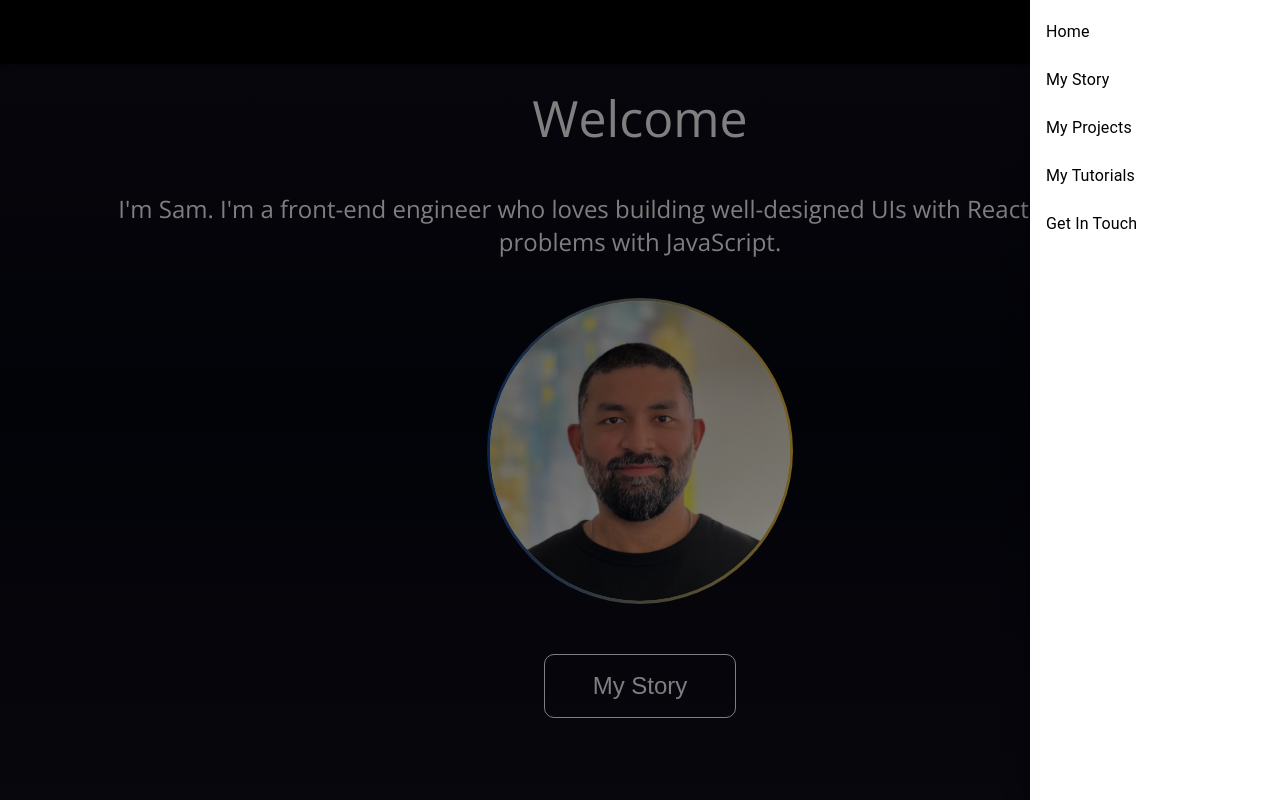
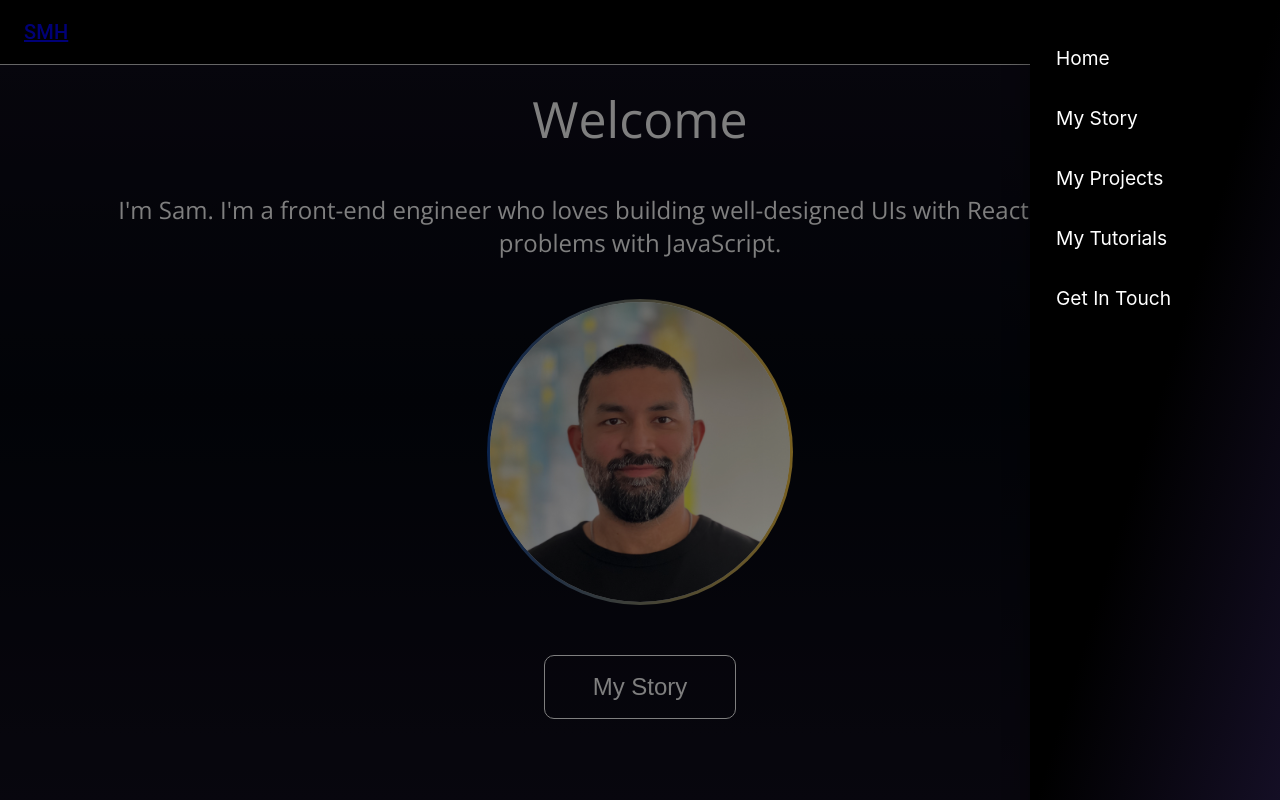
Before and after one commit to Sam-Haider/sam-haider.github.io, a React (Create React App) app: page / in a window 1280 px wide. Both pictures are taken after a click on the button 1236 px from the left and 32 px from the top of the page. Built offline with nearby package versions, Linux system fonts and the light colour scheme.

Commit message:
Add styles to nav menu

```diff
--- a/src/App.js
+++ b/src/App.js
@@ -1,4 +1,4 @@
-import React from "react";
+import React, { useState } from "react";
 import { BrowserRouter as Router, Route, Routes, Link } from "react-router-dom";
 import Home from "./components/Home";
 import MyStory from "./components/MyStory";
@@ -6,7 +6,6 @@ import MyProjects from "./components/MyProjects";
 import MyTutorials from "./components/MyTutorials";
 import Contact from "./components/Contact";
 import "./App.css";
-import { useState } from "react";
 import {
   AppBar,
   Toolbar,
@@ -19,7 +18,36 @@ import {
   Box,
 } from "@mui/material";
 import { Menu } from "@mui/icons-material";
-import "./App.css";
+import { styled } from "@mui/material/styles";
+
+const StyledAppBar = styled(AppBar)({
+  backgroundColor: "#333",
+  boxShadow: "none",
+  borderBottom: "1px solid #ccc",
+});
+
+const StyledToolbar = styled(Toolbar)({
+  display: "flex",
+  justifyContent: "space-between",
+});
+
+const StyledDrawer = styled(Drawer)({
+  "& .MuiDrawer-paper": {
+    background: "linear-gradient(to bottom right, #000000, #000000, #150f26)",
+    color: "#fff",
+    paddingTop: "20px",
+  },
+});
+
+const StyledLink = styled(Link)({
+  color: "#fff",
+  textDecoration: "none",
+  fontSize: "1.2rem",
+  padding: "10px",
+  "&:hover": {
+    textDecoration: "underline",
+  },
+});
 
 function App() {
   const [menuOpen, setMenuOpen] = useState(false);
@@ -29,50 +57,50 @@ function App() {
   return (
     <div className="App">
       <Router>
-        <AppBar position="static">
-          <Toolbar>
-            {/* <Typography variant="h6" component={Link} to="/">
+        <StyledAppBar position="static">
+          <StyledToolbar>
+            <Typography variant="h6" component={Link} to="/">
               SMH
-            </Typography> */}
-            <Box sx={{ flexGrow: 1 }} />
+            </Typography>
             <IconButton color="inherit" onClick={handleMenuOpen}>
               <Menu />
             </IconButton>
-            <Drawer
+          </StyledToolbar>
+        </StyledAppBar>
+        <StyledDrawer
           anchor="right"
           open={menuOpen}
           onClose={handleMenuOpen}
           ModalProps={{ onBackdropClick: handleMenuOpen }}
         >
           <List>
-                <ListItem component={Link} to="/">
-                  <ListItemText onClick={handleMenuOpen} primary="Home" />
+            <ListItem>
+              <StyledLink to="/" onClick={handleMenuOpen}>
+                Home
+              </StyledLink>
             </ListItem>
-                <ListItem component={Link} to="/about">
-                  <ListItemText onClick={handleMenuOpen} primary="My Story" />
+            <ListItem>
+              <StyledLink to="/about" onClick={handleMenuOpen}>
+                My Story
+              </StyledLink>
             </ListItem>
-                <ListItem component={Link} to="/projects">
-                  <ListItemText
-                    onClick={handleMenuOpen}
-                    primary="My Projects"
-                  />
+            <ListItem>
+              <StyledLink to="/projects" onClick={handleMenuOpen}>
+                My Projects
+              </StyledLink>
             </ListItem>
-                <ListItem component={Link} to="/tutorials">
-                  <ListItemText
-                    onClick={handleMenuOpen}
-                    primary="My Tutorials"
-                  />
+            <ListItem>
+              <StyledLink to="/tutorials" onClick={handleMenuOpen}>
+                My Tutorials
+              </StyledLink>
             </ListItem>
-                <ListItem component={Link} to="/contact">
-                  <ListItemText
-                    onClick={handleMenuOpen}
-                    primary="Get In Touch"
-                  />
+            <ListItem>
+              <StyledLink to="/contact" onClick={handleMenuOpen}>
+                Get In Touch
+              </StyledLink>
             </ListItem>
           </List>
-            </Drawer>
-          </Toolbar>
-        </AppBar>
+        </StyledDrawer>
         <Routes>
           <Route path="/" element={<Home />} />
           <Route path="/about" element={<MyStory />} />
```
Lines whose indentation alone changed are shown as unchanged.
